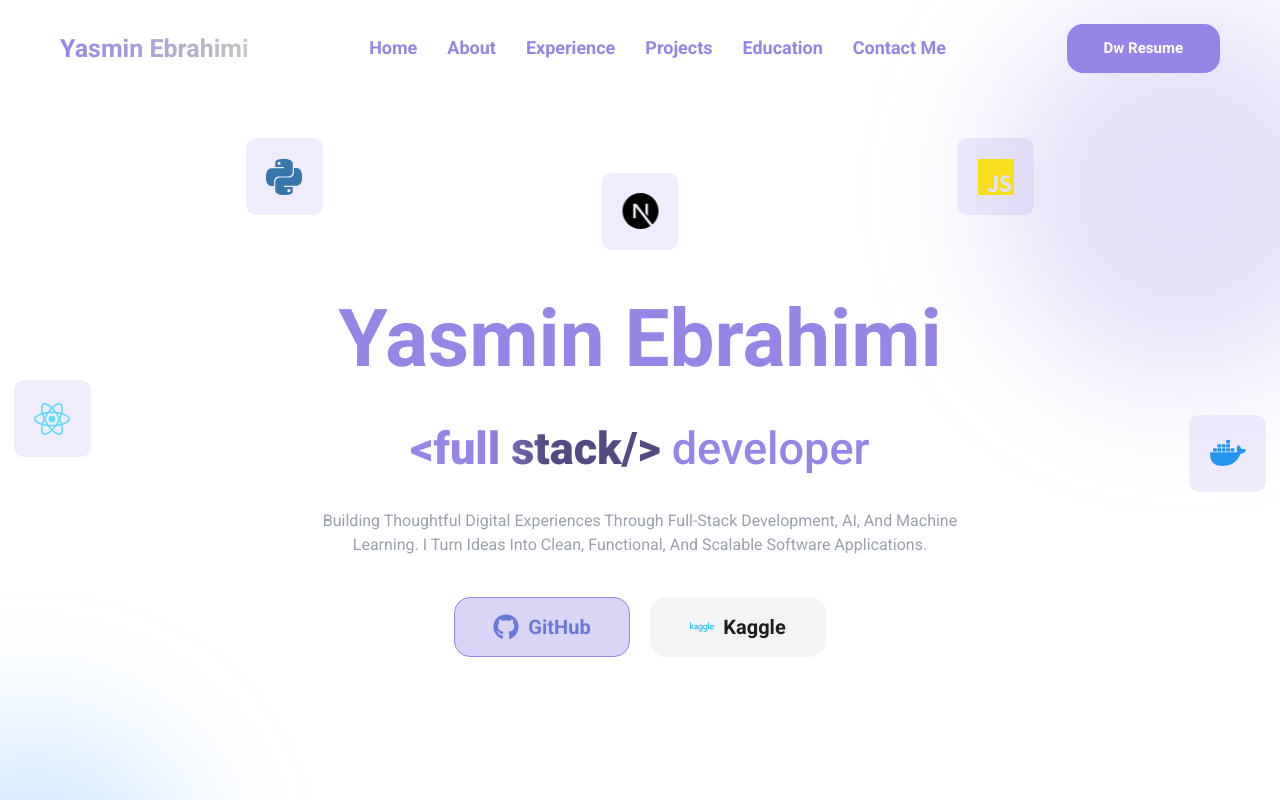
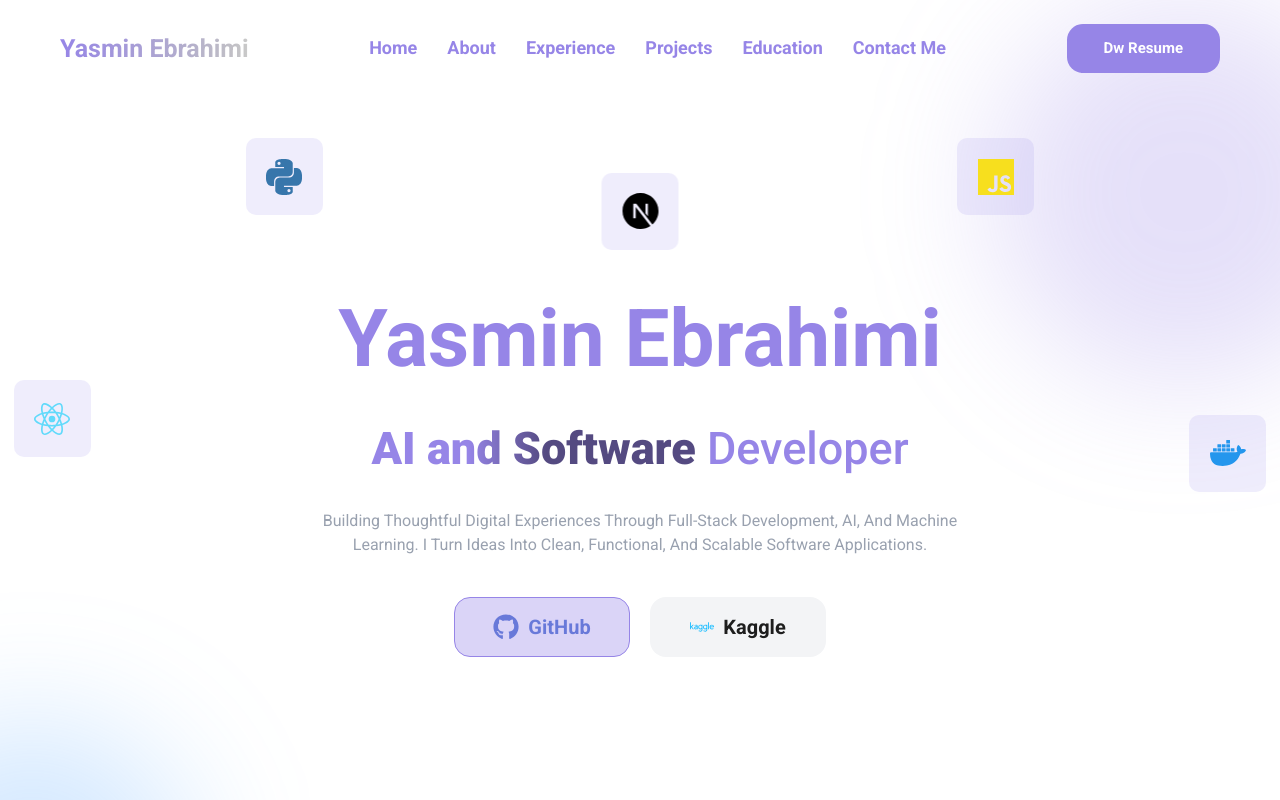
Before and after one commit to yasminebrahimi/yasmin_ebrahimi_portfolio, a React (Vite) app: page / in a window 1280 px wide. Shown: the top 800 px of the page. Built offline with nearby package versions, Linux system fonts and the light colour scheme.

Commit message:
Refresh portfolio branding
Update the site title and hero copy to position the portfolio around AI and software development. This aligns the public-facing branding with the developer profile and improves SEO.

```diff
--- a/index.html
+++ b/index.html
@@ -10,7 +10,7 @@
       href="https://fonts.googleapis.com/css2?family=Roboto:wght@400;500;700;900&family=Sarabun:wght@400;600;700&display=swap"
       rel="stylesheet"
     />
-    <title>Yasmin Ebrahimi</title>
+    <title>Yasmin Ebrahimi | AI and Software Developer</title>
   </head>
   <body>
     <div id="root"></div>
--- a/src/sections/Hero.jsx
+++ b/src/sections/Hero.jsx
@@ -65,9 +65,9 @@ export default function Hero() {
 
           <p className="text-[26px] font-medium leading-tight sm:text-[36px] lg:text-[45px]">
             <span className="bg-linear-to-r from-brand from-30% to-brand-dark to-54% bg-clip-text font-black text-transparent">
-              {"<full stack/>"}
+              AI and Software
             </span>{" "}
-            <span className="text-brand">developer</span>
+            <span className="text-brand">Developer</span>
           </p>
         </div>
 
```
